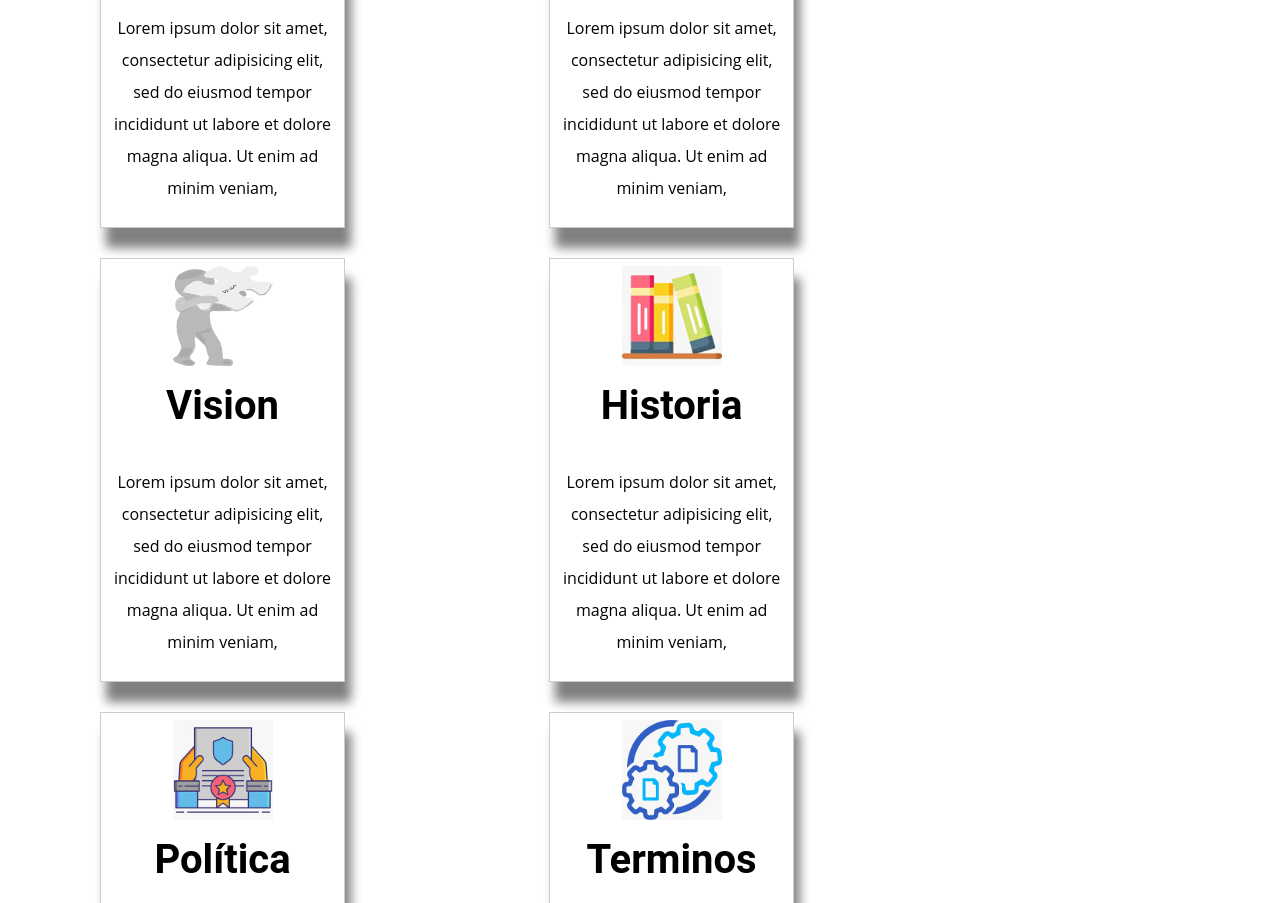
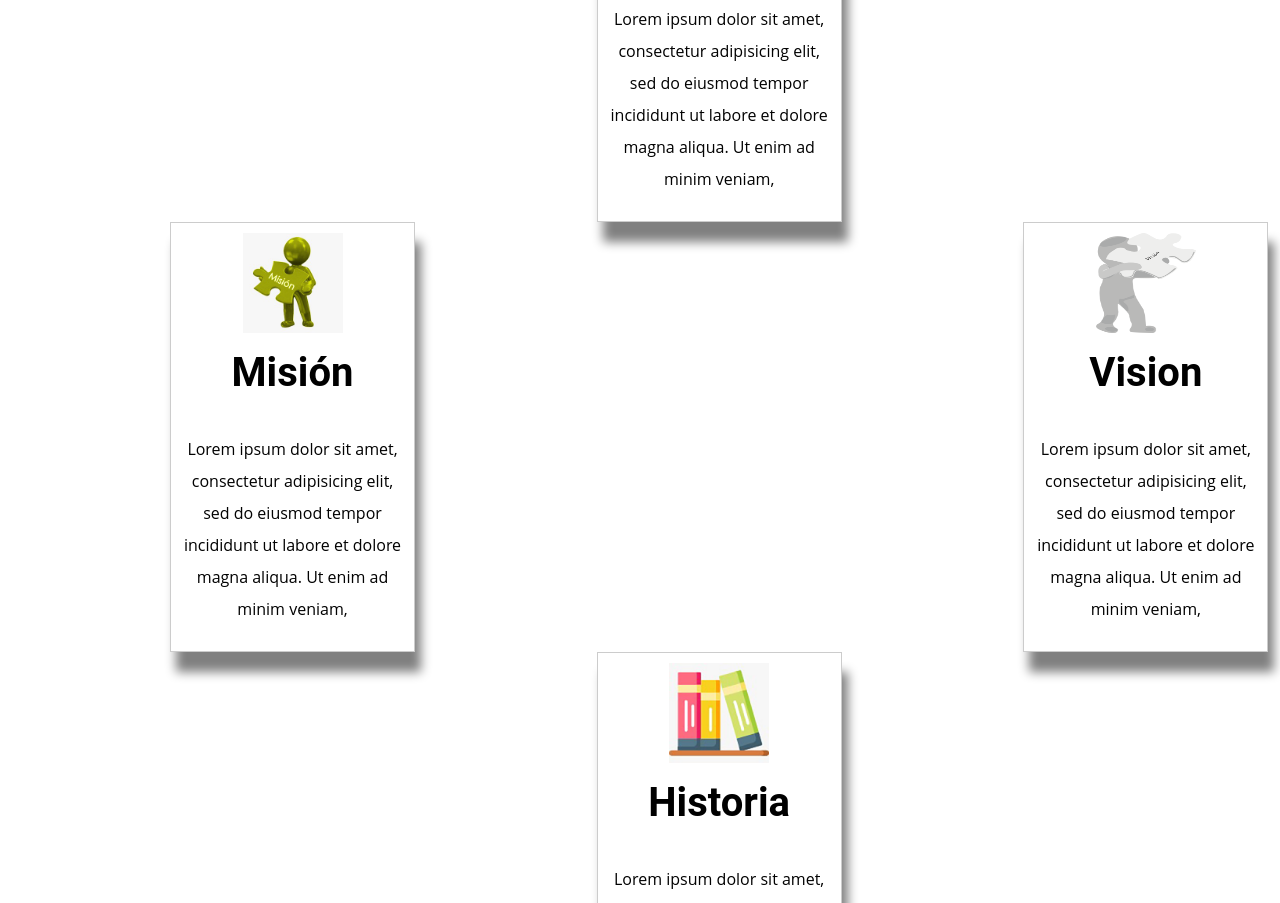
Before and after one commit to Cristian-AS/Ecommerce_Apartamentos, a plain HTML site: page nosotros.html in a window 1280 px wide. Shown: the part 498-1401 px from the top of the page. Drawn offline with Linux system fonts and the light colour scheme.

Commit message:
Finalizacion del Fronted

```diff
--- a/Css/style.css
+++ b/Css/style.css
@@ -757,11 +757,30 @@ hr {
     }
 }
 
+/* ---------------------------------------------------------------------------------- */
+@media (min-width: 1280px) {
+    .nosotros-grid {
+        display: grid;
+        grid-template-columns: repeat(3, 1fr);
+        grid-template-rows: repeat(4, 1fr);
+        justify-content: center;
+        margin-top: 3rem;
+    }
+
+    .grid-1, .grid-4 {
+        grid-column: 2 / 3;
+    }
+    .grid-2, .grid-5 {
+        grid-column: 1 / 2;
+    }
+    .grid-3, .grid-6 {
+        grid-column: 3 / 4;
+    }
+}
 
 .descripcion-pagina{
 	color: #020202;
     text-align: center;
-
 }
 
 .img-nosotros{
@@ -769,15 +788,12 @@ hr {
 	height: 100px;
 }
 
-hr{
-	border-top: 5px;
+.contenido{
+	height: auto;
+    overflow: hidden;
 }
 
-#contenido{
-	height: auto; overflow: hidden;
-}
-
-#Historia,#mision,#vision,#valores,#politica,#terminos{
+.Historia,.mision,.vision,.valores,.politica,.terminos{
 	width: 245px;
     overflow: hidden;
 	border: 1px solid #ccc;
@@ -785,10 +801,10 @@ hr{
     text-align: center;
     justify-content: center;
     box-shadow: 6px 20px 10px rgb(128, 128, 128);
-    margin: 1rem 10rem;
-	padding: 7px;
+    margin-left: 17rem;
+	padding: 1rem;
+}
 
-}
 
 .img-nosotros{
     display: flex;
--- a/nosotros.html
+++ b/nosotros.html
@@ -1,24 +1,21 @@
 <!DOCTYPE html>
 <html lang="en">
-
 <head>
     <meta charset="UTF-8">
     <meta http-equiv="X-UA-Compatible" content="IE=edge">
     <meta name="viewport" content="width=device-width, initial-scale=1.0">
     <title>Nosotros</title>
-    <link rel="stylesheet" href="Css/Normalize.css">
+
 
     <link rel="preconnect" href="https://fonts.googleapis.com">
     <link rel="preconnect" href="https://fonts.gstatic.com" crossorigin>
-    <link
-        href="https://fonts.googleapis.com/css2?family=Playfair+Display:wght@700&family=Raleway:wght@400;700;900&display=swap"
-        rel="stylesheet">
+    <link href="https://fonts.googleapis.com/css2?family=Playfair+Display:wght@700&family=Raleway:wght@400;700;900&display=swap" rel="stylesheet">
 
+    <link rel="stylesheet" href="Css/Normalize.css">
     <link rel="stylesheet" href="Css/style.css">
 </head>
 
 <body>
-    <header class="header-nosotros">
     <header class="header-propiedades">
         <a href="index.html"><img src="Img/image.png" alt=""></a>
     </header>
@@ -30,10 +27,9 @@
             <a class="navegacion__link" href="contacto.html">Contacto</a>
         </nav>
     </div>
-    <br>
 
-<div class="lista_contenido">
-    <div id="valores">
+    <main class="nosotros-grid">
+        <div class="valores grid-1">
             <img src="img/valores.png" class="img-nosotros">
             <h2 class="text-center">Valores</h2>
             <p class="descripcion-pagina">
@@ -42,7 +38,7 @@
             </p>
         </div>
 
-        <div id="mision">
+        <div class="mision grid-2">
             <img src="img/mision.png" class="img-nosotros">
             <h2 class="text-center">Misión</h2>
             <p class="descripcion-pagina">
@@ -51,7 +47,7 @@
             </p>
         </div>
 
-        <div id="vision">
+        <div class="vision grid-3">
             <img src="img/Vision.png" class="img-nosotros">
             <h2 class="text-center">Vision</h2>
             <p class="descripcion-pagina">
@@ -60,7 +56,7 @@
             </p>
         </div>
 
-        <div id="Historia">
+        <div class="Historia grid-4">
             <img src="img/historia.png" class="img-nosotros">
             <h2 class="text-center">Historia</h2>
             <p class="descripcion-pagina">
@@ -69,7 +65,7 @@
             </p>
         </div>
 
-        <div id="politica">
+        <div class="politica grid-5">
             <img src="img/politica.png" class="img-nosotros">
             <h2 class="text-center">Política</h2>
             <p class="descripcion-pagina">
@@ -78,7 +74,7 @@
             </p>
         </div>
 
-        <div id="terminos">
+        <div class="terminos grid-6">
             <img src="img/privacidad.png" class="img-nosotros">
             <h2 class="text-center">Terminos</h2>
             <p class="descripcion-pagina">
@@ -86,9 +82,7 @@
                 tempor incididunt ut labore et dolore magna aliqua. Ut enim ad minim veniam,
             </p>
         </div>
-    </div>
-
-</div>
+    </main>
 
     <footer class="site-footer">
         <div class="grid-footer contenedor">
@@ -121,14 +115,8 @@
                 </nav>
             </div>
         </div>
-
         <p class="copyright">© Todos los derechos Reservados, Real State</p>
     </footer>
 </body>
-<<<<<<< HEAD
-</header>
-</html>
-=======
 
 </html>
->>>>>>> f95f2e8b71bda5f958a3382a93160b0a59d018ec
```
Lines whose indentation alone changed are shown as unchanged.
